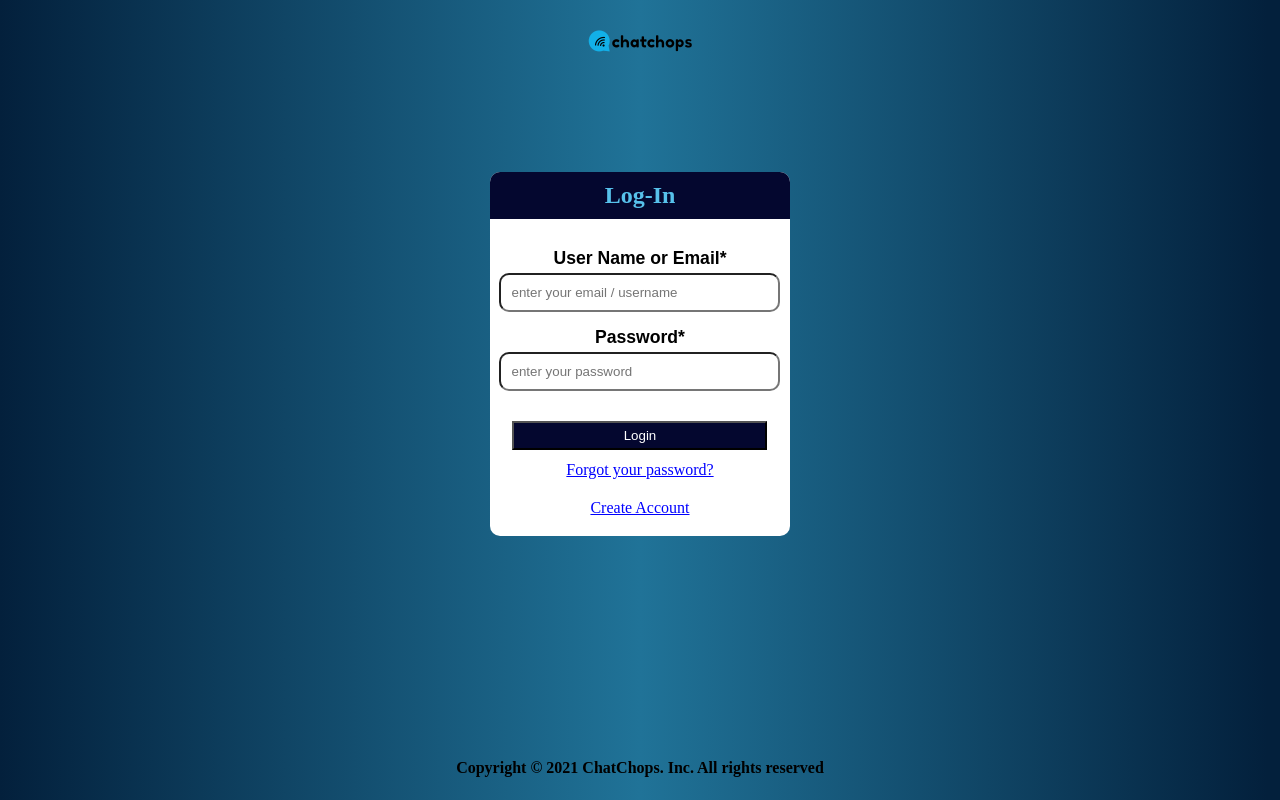
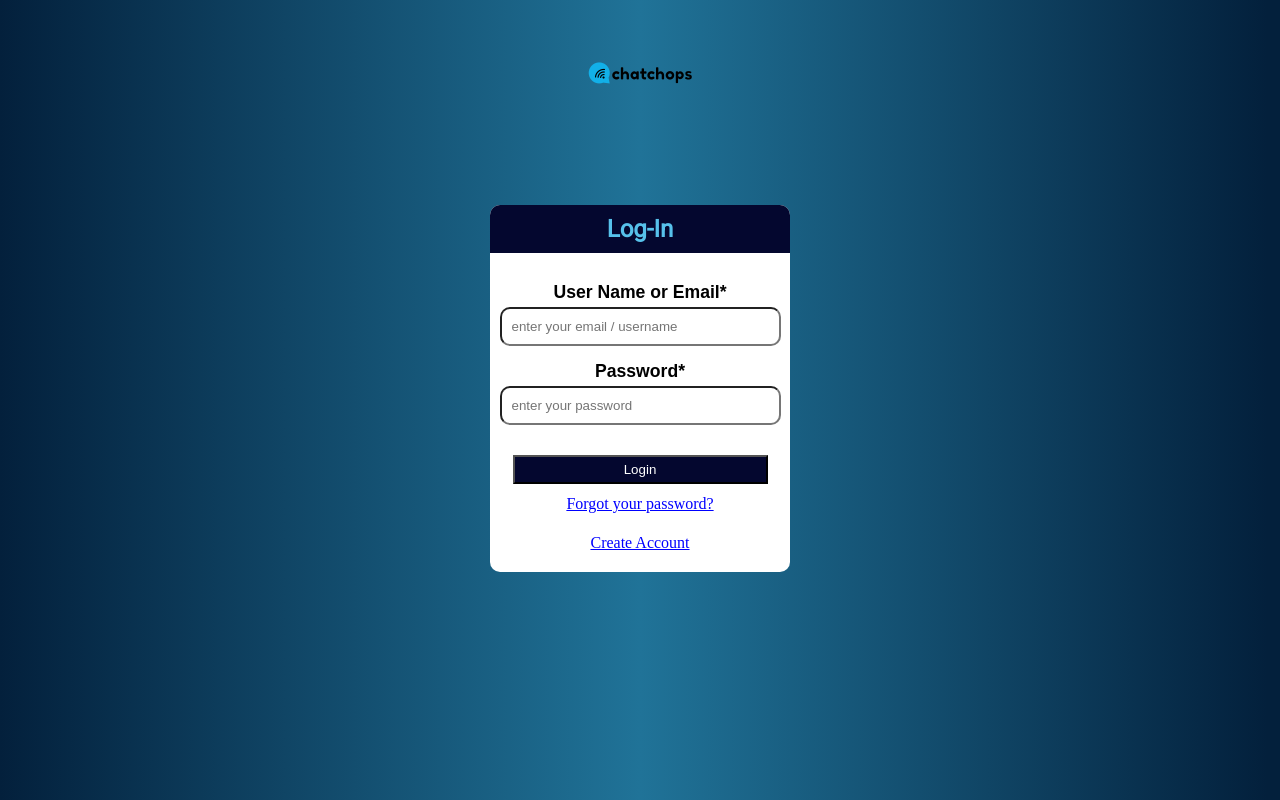
Before and after one commit to kavishkamk/ChatChops, a PHP site: page /chatchops/login.php in a window 1280 px wide. Run offline with PHP 8.4, Linux system fonts and the light colour scheme; some web fonts are replaced.

Commit message:
new font added, footer updated

```diff
--- a/source/css/footer.css
+++ b/source/css/footer.css
@@ -1,4 +1,6 @@
+@import url('httpss://fonts.googleapis.com/css?family=Roboto');
 footer{
+    position: sticky;
     font-size: 12px;
     text-align: center;
     margin-top: 85px;
--- a/source/css/login.css
+++ b/source/css/login.css
@@ -1,3 +1,4 @@
+
 html, body {
     height: 100%;
     display: grid;
--- a/source/login.php
+++ b/source/login.php
@@ -10,9 +10,16 @@
     <head>
         <meta charset="UTF-8">
         <meta name="viewport" content="width=device-width, initial-scale=1.0">
-        <title>Logging</title>
+        <title>Login</title>
         <link rel="stylesheet" type="text/css" href="css/login.css">
         <link rel="stylesheet" type="text/css" href="css/footer.css">
+
+        <link href='https://fonts.googleapis.com/css?family=Roboto' rel='stylesheet'>
+        <style>
+        body {
+            font-family: 'Roboto';
+        }
+        </style>
     </head>
     <body>
         <div class=container>
@@ -87,7 +94,7 @@
                 <br>
             </div>
         </div>
-        <p>Copyright &copy; 2021 ChatChops. Inc. All rights reserved</p>
+
     </body>
 </html>
 
```
Also changed, not shown: source/registration.php (+7 -0 lines).
